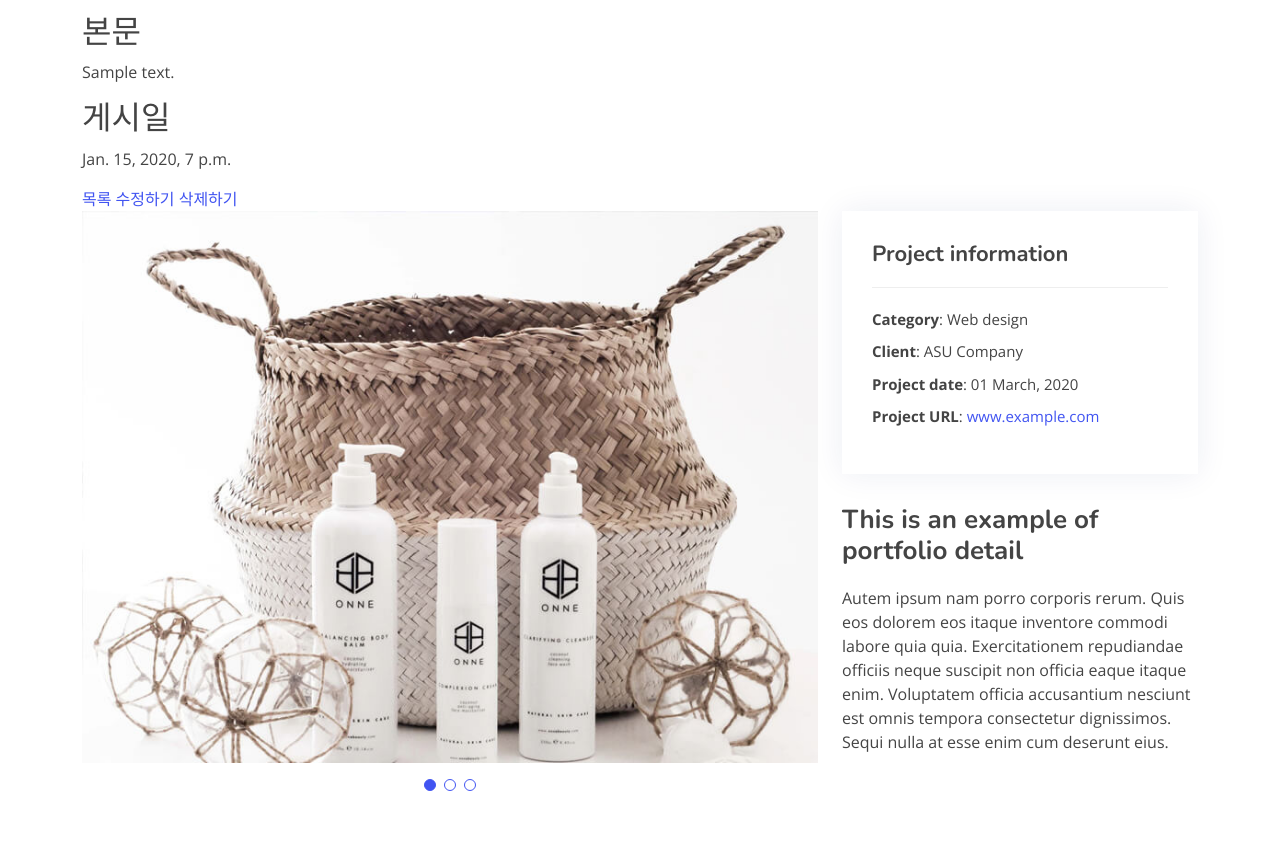
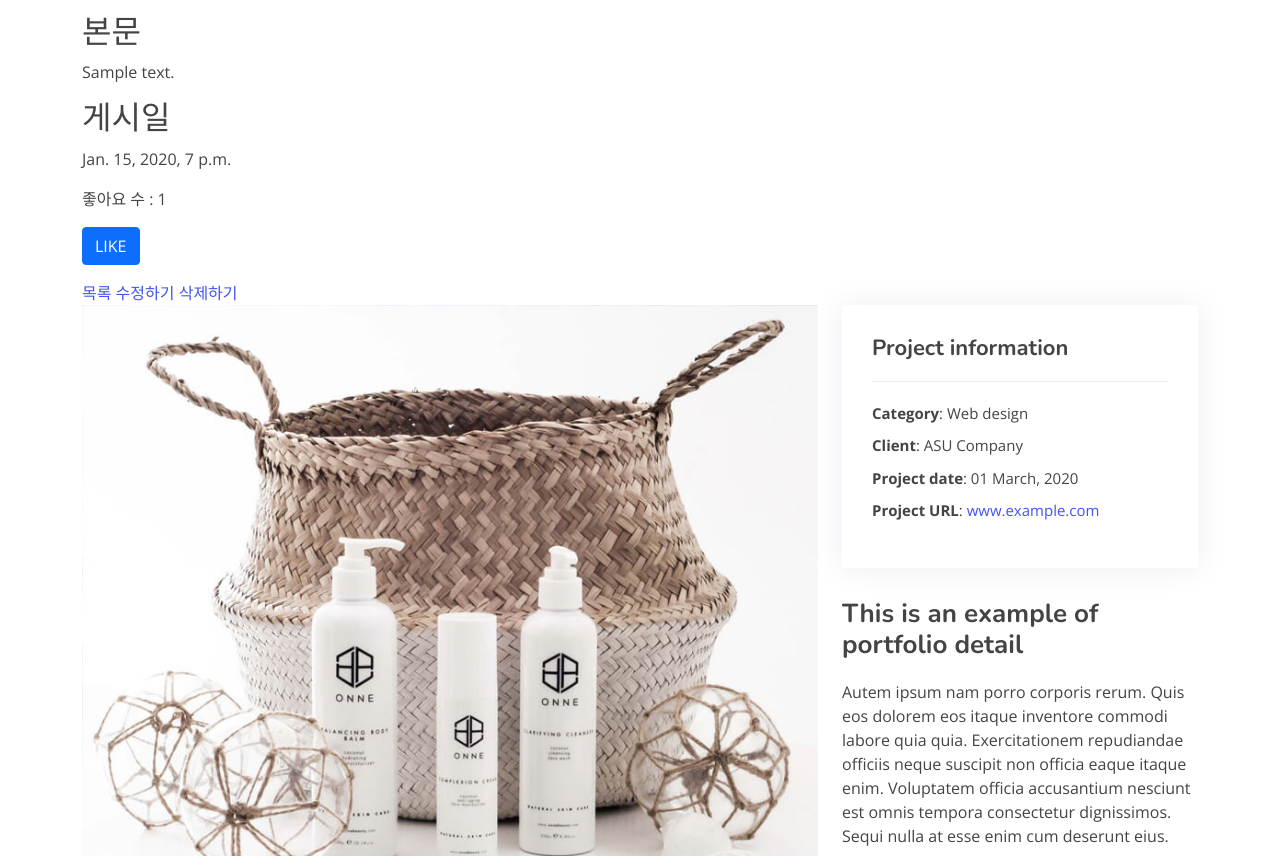
Before and after one commit to sohyunly/movepig, a Django app: page /posts/1/ in a window 1280 px wide. Shown: the part 399-1255 px from the top of the page. Run offline with Django 3.2, Linux system fonts and the light colour scheme; a user stored in the database is signed in; tables that the repository leaves empty hold one stand-in row (values such as "Sample post"); some libraries are stand-ins or nearby versions; some web fonts are replaced.

Commit message:
좋아요 기능(M:N)

```diff
--- a/movepig/urls.py
+++ b/movepig/urls.py
@@ -28,6 +28,7 @@ urlpatterns = [
     path('posts/<int:post_id>/edit/', views.edit, name='edit'),
     path('posts/<int:post_id>/update/', views.update, name='update'),
     path('posts/<int:post_id>/delete/', views.delete, name='delete'),
+    path('posts/<int:post_id>/like/', views.like, name='like'),
     # path('detail/', views.detail, name='detail'),
     path('video/', views.video, name='video'),
     path('video/<int:video_id>/', views.videodetail, name='videodetail'),
--- a/posts/models.py
+++ b/posts/models.py
@@ -8,6 +8,7 @@ class Post(models.Model):
     user = models.ForeignKey(User, on_delete=models.CASCADE, null=False)
     body = models.TextField()
     created_at = models.DateTimeField()
+    liked_users = models.ManyToManyField(User, related_name='liked_posts')
 
     def __str__(self):
         if self.user:
--- a/posts/templates/posts/detail.html
+++ b/posts/templates/posts/detail.html
@@ -35,6 +35,22 @@
         {% else %}
           <p>No Post</p>
         {% endif %}
+
+        <div class="mb-3 col-md-6">
+          좋아요 수 : {{ post.liked_users.count }}
+        </div>
+
+        {% if user.is_authenticated %}
+        <form class="mb-3" method="POST" action="{% url 'like' post.id %}">
+          {% csrf_token %}
+
+          {% if user in post.liked_users.all %}
+            <button type="submit" class="btn btn-primary">LIKE</button>
+          {% else %}
+            <button type="submit" class="btn btn-secondary">LIKE</button>
+          {% endif %}
+        </form>
+      {% endif %}
 
         <a href="{% url 'posts' %}">목록</a>
         {% if user == post.user %}
--- a/posts/views.py
+++ b/posts/views.py
@@ -73,6 +73,22 @@ def delete(request, post_id):
 
     return redirect('posts')
 
+@login_required
+def like(request, post_id):
+    if request.method == 'POST':
+        try:
+            post = Post.objects.get(id=post_id)
+
+            if request.user in post.liked_users.all():
+                post.liked_users.remove(request.user)
+            else:
+                post.liked_users.add(request.user)
+
+            return redirect('detail', post_id=post.id)
+        except Post.DoesNotExist:
+            pass
+    return redirect('posts')
+
 def video(request):
     videos = Video.objects.all()
     context = {
```
Also changed, not shown: posts/migrations/0005_post_like_users.py (added), posts/migrations/0006_auto_20210326_1632.py (added).
